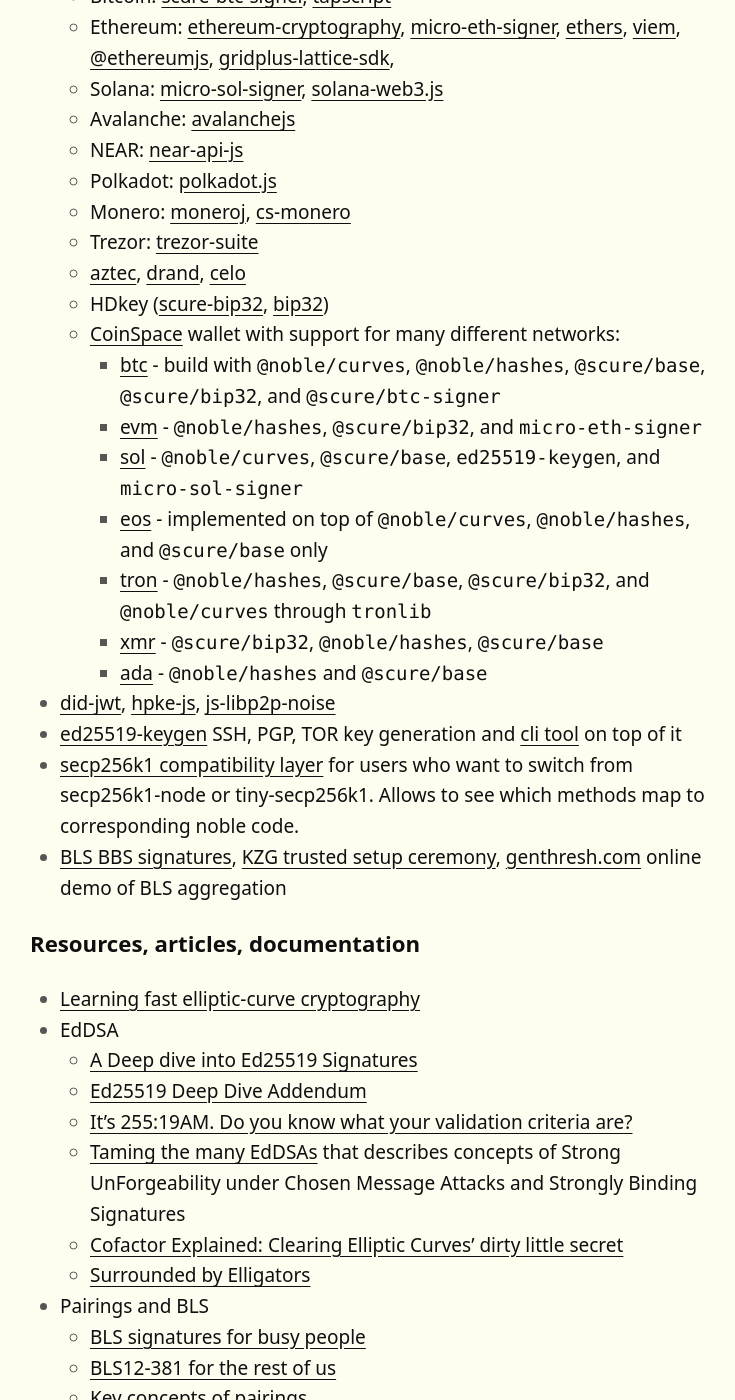
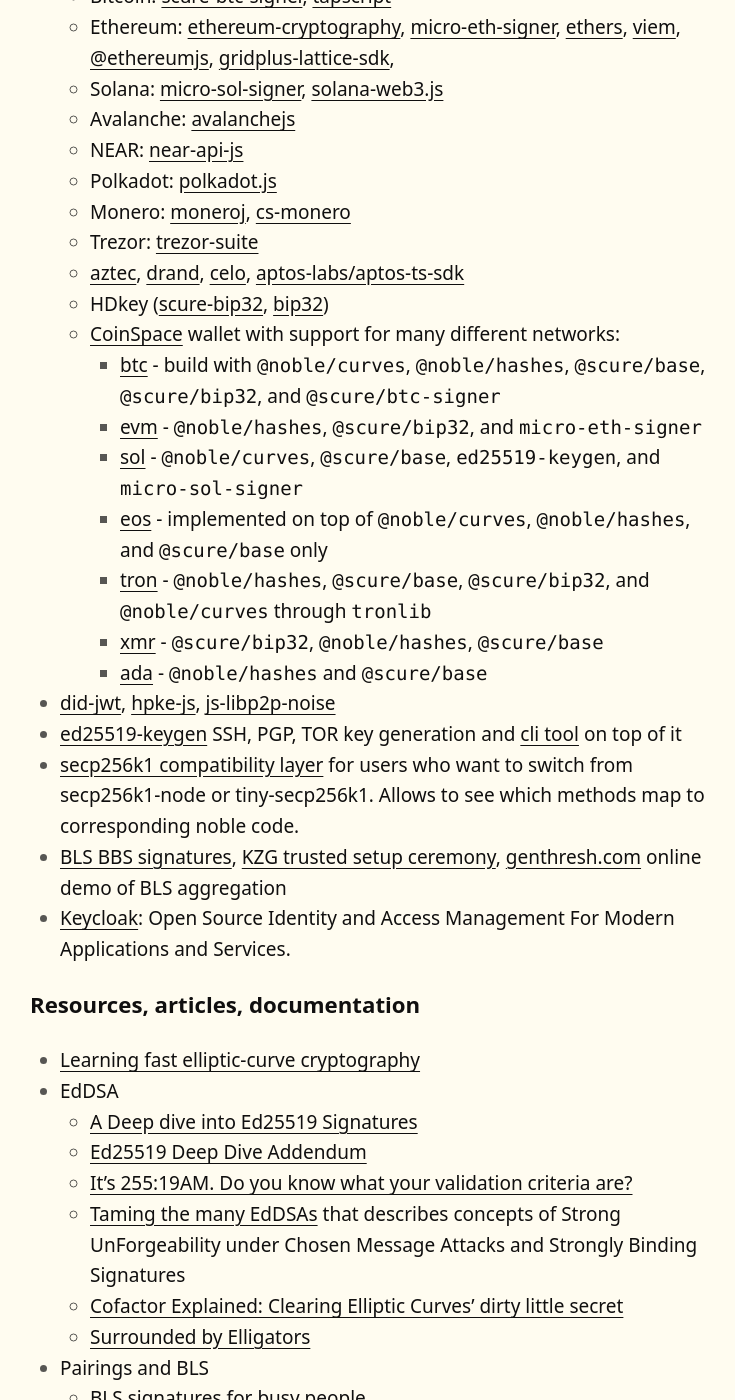
Before and after one commit to paulmillr/paulmillr.github.io, a Jekyll site: the page built from noble.md, in a window 1280 px wide and 1400 px high, scrolled down 2281 px. Shown: the whole window, without its empty margins (268-1003 px from the left). Built offline with Jekyll 4.4.1, drawn with Linux system fonts in a browser that asks for light colours.

Commit message:
noble users

```diff
--- a/noble.md
+++ b/noble.md
@@ -68,7 +68,8 @@
   - Monero: [moneroj](https://github.com/beritani/moneroj), [cs-monero](https://github.com/CoinSpace/cs-monero-wallet)
   - Trezor: [trezor-suite](https://github.com/trezor/trezor-suite/blob/f420619d60b3a88731865a3964857f6ba614ff6a/packages/connect/package.json#L53)
   - [aztec](https://github.com/AztecProtocol/aztec-packages), [drand](https://github.com/drand/drand-client),
-    [celo](https://github.com/celo-org/developer-tooling/blob/38b26316d615e836e21bbfe2f44853f7e8220e03/packages/sdk/cryptographic-utils/package.json#L28)
+    [celo](https://github.com/celo-org/developer-tooling/blob/38b26316d615e836e21bbfe2f44853f7e8220e03/packages/sdk/cryptographic-utils/package.json#L28),
+    [aptos-labs/aptos-ts-sdk](https://github.com/aptos-labs/aptos-ts-sdk/blob/62de7f532feaa653556846eea6b66e33f7dc29d6/package.json#L53)
   - HDkey ([scure-bip32](https://github.com/paulmillr/scure-bip32), [bip32](https://github.com/bitcoinjs/bip32))
   - [CoinSpace](https://github.com/CoinSpace/CoinSpace) wallet with support for many different networks:
     - [btc](https://github.com/CoinSpace/cs-bitcoin-wallet) - build with `@noble/curves`, `@noble/hashes`, `@scure/base`, `@scure/bip32`, and `@scure/btc-signer`
@@ -82,6 +83,8 @@
 - [ed25519-keygen](https://github.com/paulmillr/ed25519-keygen) SSH, PGP, TOR key generation and [cli tool](https://news.ycombinator.com/item?id=39684380) on top of it
 - [secp256k1 compatibility layer](https://github.com/ethereum/js-ethereum-cryptography/blob/2.0.0/src/secp256k1-compat.ts) for users who want to switch from secp256k1-node or tiny-secp256k1\. Allows to see which methods map to corresponding noble code.
 - [BLS BBS signatures](https://github.com/Wind4Greg/BBS-Draft-Checks), [KZG trusted setup ceremony](https://github.com/dsrvlabs/czg-keremony), [genthresh.com](https://genthresh.com/) online demo of BLS aggregation
+- [Keycloak](https://github.com/keycloak/keycloak/blob/5af30011225bf4fecec9d75f58ad35a4ea2c7211/js/libs/keycloak-js/package.json#L81): Open Source Identity and Access Management For Modern Applications and Services.
+
 
 ### Resources, articles, documentation
 
```
